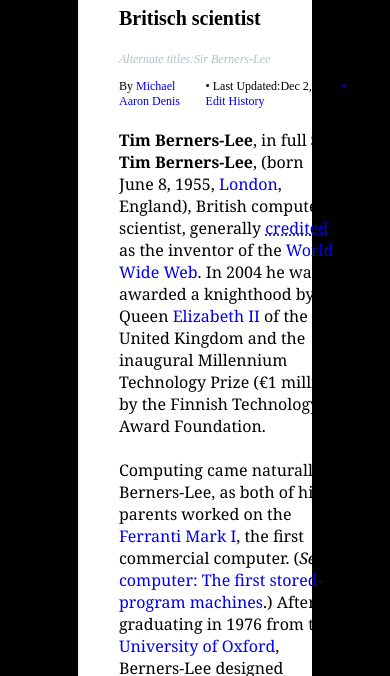
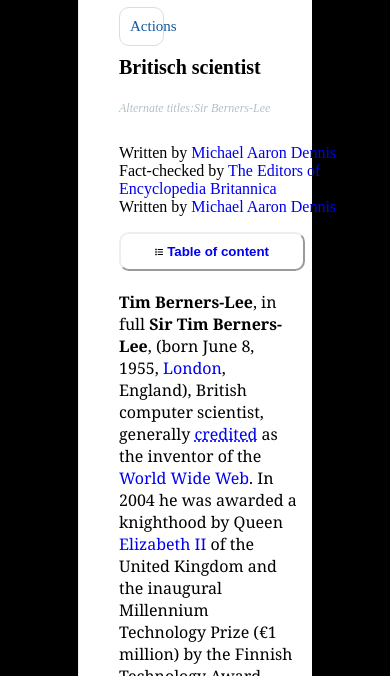
Before and after one commit to anthosaxe/Tim-Berners-Lee, a plain HTML site: page index.html in a window 390 px wide. Shown: the part 150-826 px from the top of the page. Drawn offline with Linux system fonts and the light colour scheme.

Commit message:
responsive fail

```diff
--- a/index.html
+++ b/index.html
@@ -39,7 +39,11 @@
                 <option value="tttest"></option>
                 <option value="ttttest"></option>
             </select>
-            <svg id="profile-item" class="hide-w" xmlns="http://www.w3.org/2000/svg" viewBox="0 0 448 512"><!--!Font Awesome Free 6.5.2 by @fontawesome - https://fontawesome.com License - https://fontawesome.com/license/free Copyright 2024 Fonticons, Inc.--><path d="M304 128a80 80 0 1 0 -160 0 80 80 0 1 0 160 0zM96 128a128 128 0 1 1 256 0A128 128 0 1 1 96 128zM49.3 464H398.7c-8.9-63.3-63.3-112-129-112H178.3c-65.7 0-120.1 48.7-129 112zM0 482.3C0 383.8 79.8 304 178.3 304h91.4C368.2 304 448 383.8 448 482.3c0 16.4-13.3 29.7-29.7 29.7H29.7C13.3 512 0 498.7 0 482.3z"/></svg>
+            <svg id="profile-item" class="hide-w" xmlns="http://www.w3.org/2000/svg"
+                viewBox="0 0 448 512"><!--!Font Awesome Free 6.5.2 by @fontawesome - https://fontawesome.com License - https://fontawesome.com/license/free Copyright 2024 Fonticons, Inc.-->
+                <path
+                    d="M304 128a80 80 0 1 0 -160 0 80 80 0 1 0 160 0zM96 128a128 128 0 1 1 256 0A128 128 0 1 1 96 128zM49.3 464H398.7c-8.9-63.3-63.3-112-129-112H178.3c-65.7 0-120.1 48.7-129 112zM0 482.3C0 383.8 79.8 304 178.3 304h91.4C368.2 304 448 383.8 448 482.3c0 16.4-13.3 29.7-29.7 29.7H29.7C13.3 512 0 498.7 0 482.3z" />
+            </svg>
         </section>
     </section>
     <section id="page">
@@ -53,24 +57,31 @@
                     <li><a href="#">Matcodehematics</a></li>
                 </ul>
             </nav>
-            <svg class="hide-w" xmlns="http://www.w3.org/2000/svg" viewBox="0 0 512 512"><!--!Font Awesome Free 6.5.2 by @fontawesome - https://fontawesome.com License - https://fontawesome.com/license/free Copyright 2024 Fonticons, Inc.--><path d="M40 48C26.7 48 16 58.7 16 72v48c0 13.3 10.7 24 24 24H88c13.3 0 24-10.7 24-24V72c0-13.3-10.7-24-24-24H40zM192 64c-17.7 0-32 14.3-32 32s14.3 32 32 32H480c17.7 0 32-14.3 32-32s-14.3-32-32-32H192zm0 160c-17.7 0-32 14.3-32 32s14.3 32 32 32H480c17.7 0 32-14.3 32-32s-14.3-32-32-32H192zm0 160c-17.7 0-32 14.3-32 32s14.3 32 32 32H480c17.7 0 32-14.3 32-32s-14.3-32-32-32H192zM16 232v48c0 13.3 10.7 24 24 24H88c13.3 0 24-10.7 24-24V232c0-13.3-10.7-24-24-24H40c-13.3 0-24 10.7-24 24zM40 368c-13.3 0-24 10.7-24 24v48c0 13.3 10.7 24 24 24H88c13.3 0 24-10.7 24-24V392c0-13.3-10.7-24-24-24H40z"/></svg>
+            <svg class="hide-w" xmlns="http://www.w3.org/2000/svg"
+                viewBox="0 0 512 512"><!--!Font Awesome Free 6.5.2 by @fontawesome - https://fontawesome.com License - https://fontawesome.com/license/free Copyright 2024 Fonticons, Inc.-->
+                <path
+                    d="M40 48C26.7 48 16 58.7 16 72v48c0 13.3 10.7 24 24 24H88c13.3 0 24-10.7 24-24V72c0-13.3-10.7-24-24-24H40zM192 64c-17.7 0-32 14.3-32 32s14.3 32 32 32H480c17.7 0 32-14.3 32-32s-14.3-32-32-32H192zm0 160c-17.7 0-32 14.3-32 32s14.3 32 32 32H480c17.7 0 32-14.3 32-32s-14.3-32-32-32H192zm0 160c-17.7 0-32 14.3-32 32s14.3 32 32 32H480c17.7 0 32-14.3 32-32s-14.3-32-32-32H192zM16 232v48c0 13.3 10.7 24 24 24H88c13.3 0 24-10.7 24-24V232c0-13.3-10.7-24-24-24H40c-13.3 0-24 10.7-24 24zM40 368c-13.3 0-24 10.7-24 24v48c0 13.3 10.7 24 24 24H88c13.3 0 24-10.7 24-24V392c0-13.3-10.7-24-24-24H40z" />
+            </svg>
         </section>
         <section id="art-container">
             <section id="art-l">
                 <article>
                     <h1>Tim Berners-Lee</h1>
-                    <a href="#" class="hide"><svg class="hide" xmlns="http://www.w3.org/2000/svg" height="1em"
+                    <a id="actions-b" href="#" class="hide-w"><svg xmlns="http://www.w3.org/2000/svg"
+                            height="1em"
                             viewBox="0 0 128 512"><!--! Font Awesome Free 6.4.2 by @fontawesome - https://fontawesome.com License - https://fontawesome.com/license (Commercial License) Copyright 2023 Fonticons, Inc. -->
                             <path
                                 d="M64 360a56 56 0 1 0 0 112 56 56 0 1 0 0-112zm0-160a56 56 0 1 0 0 112 56 56 0 1 0 0-112zM120 96A56 56 0 1 0 8 96a56 56 0 1 0 112 0z" />
                         </svg>Actions</a>
+
                 </article>
+                <section>
                     <article>
                         <h2>Britisch scientist</h2>
                     </article>
                     <section>
                         <section id="button-art">
-                        <a class="hide" href="https://www.britannica.com/print/article/62493" ><svg class="hide"
+                            <a class="hide" href="https://www.britannica.com/print/article/62493"><svg class="hide"
                                     xmlns="http://www.w3.org/2000/svg" height="1em"
                                     viewBox="0 0 512 512"><!--! Font Awesome Free 6.4.2 by @fontawesome - https://fontawesome.com License - https://fontawesome.com/license (Commercial License) Copyright 2023 Fonticons, Inc. -->
                                     <path
@@ -97,10 +108,27 @@
                                         d="M64 360a56 56 0 1 0 0 112 56 56 0 1 0 0-112zm0-160a56 56 0 1 0 0 112 56 56 0 1 0 0-112zM120 96A56 56 0 1 0 8 96a56 56 0 1 0 112 0z" />
                                 </svg></a>
                         </section>
+
+                    </section>
                 </section>
                 <article>
                     <p class="grey-style">Alternate titles:Sir Berners-Lee</p>
                 </article>
+                <article class="hide-w" id="sub-mob">
+                    <p> Written by <a href="#">Michael Aaron Dennis</a>
+                        <br>Fact-checked by <a href="#">The Editors of Encyclopedia Britannica</a>
+                        <br>Written by <a href="#">Michael Aaron Dennis</a>
+                    </p>
+                </article>
+                <section>
+                    <button id="toc" class="hide-w">
+                        <svg xmlns="http://www.w3.org/2000/svg"
+                            viewBox="0 0 512 512"><!--!Font Awesome Free 6.5.2 by @fontawesome - https://fontawesome.com License - https://fontawesome.com/license/free Copyright 2024 Fonticons, Inc.-->
+                            <path
+                                d="M40 48C26.7 48 16 58.7 16 72v48c0 13.3 10.7 24 24 24H88c13.3 0 24-10.7 24-24V72c0-13.3-10.7-24-24-24H40zM192 64c-17.7 0-32 14.3-32 32s14.3 32 32 32H480c17.7 0 32-14.3 32-32s-14.3-32-32-32H192zm0 160c-17.7 0-32 14.3-32 32s14.3 32 32 32H480c17.7 0 32-14.3 32-32s-14.3-32-32-32H192zm0 160c-17.7 0-32 14.3-32 32s14.3 32 32 32H480c17.7 0 32-14.3 32-32s-14.3-32-32-32H192zM16 232v48c0 13.3 10.7 24 24 24H88c13.3 0 24-10.7 24-24V232c0-13.3-10.7-24-24-24H40c-13.3 0-24 10.7-24 24zM40 368c-13.3 0-24 10.7-24 24v48c0 13.3 10.7 24 24 24H88c13.3 0 24-10.7 24-24V392c0-13.3-10.7-24-24-24H40z" />
+                        </svg><a href="#"> <strong>Table of content</strong> </a>
+                    </button>
+                </section>
                 <article class="credit">
                     <article>
                         By <a class="no-deco" href="https://en.wikipedia.org/wiki/Michael_Aaron_Dennis">Michael Aaron
--- a/style.css
+++ b/style.css
@@ -402,6 +402,7 @@ h2 {
         display       : flex;
         flex-direction: column;
         margin-left   : 20px;
+        margin-right: 20px;
         width         : 100%;
     }
 
@@ -409,7 +410,11 @@ h2 {
         margin-left: 20px;
     }
 
-    #button-art a {
+    #button-art a{
+        display: none;
+    }
+
+    #actions-b{
         display        : flex;
         text-decoration: none;
         border-radius  : 10px;
@@ -422,14 +427,32 @@ h2 {
         font-size      : 15px;
         margin-right   : 10px;
         padding        : 10px;
+        width: 10%;
         font-family    : Segoe 'Segoe UI', Tahoma, Geneva, Verdana, sans-serif;
-        display: none;
     }
 
     #button-art {
         display       : flex;
         flex-direction: row;
         font-family   : Segoe 'Segoe UI', Tahoma, Geneva, Verdana, sans-serif;
+    }
+
+    #toc{
+        display: block;
+        text-decoration: none;
+        border-radius: 10px;
+        border-color: rgba(238, 238, 238, 255) ;
+        background: transparent;
+        width: 80%;
+        padding: 10px;
+    }
+
+    #toc svg{
+        width: 5%;
+    }
+
+    #toc a{
+        text-decoration: none;
     }
 
     .no-deco {
@@ -440,6 +463,15 @@ h2 {
         color     : rgba(178, 192, 198, 255);
         font-style: italic;
         font-size : 12px;
+    }
+
+    #sub-mob{
+        display: flex;
+        flex-direction: column;
+    }
+
+    #sub-mob a{
+        text-decoration: dotted;
     }
 
     h1 {
@@ -457,18 +489,14 @@ h2 {
     }
 
     .credit {
-        text-decoration: none;
-        display        : flex;
-        flex-direction : row;
-        font-size      : 12px;
-        font-family    : Segoe 'Segoe UI', Tahoma, Geneva, Verdana, sans-serif
+        display: none;
     }
 
 
     #contenu {
         margin-top  : 20px;
         font-family : Georgia;
-        margin-right: 10px;
+        margin-right: 55px;
     }
 
     #contenu a {
@@ -493,7 +521,7 @@ h2 {
 
     #art-r {
         border: none;
-        width         : 100%;
+        width         : 80%;
         margin-top    : 200px;
         margin-right  : 10px;
         display       : flex;
```
Lines whose indentation alone changed are shown as unchanged.
